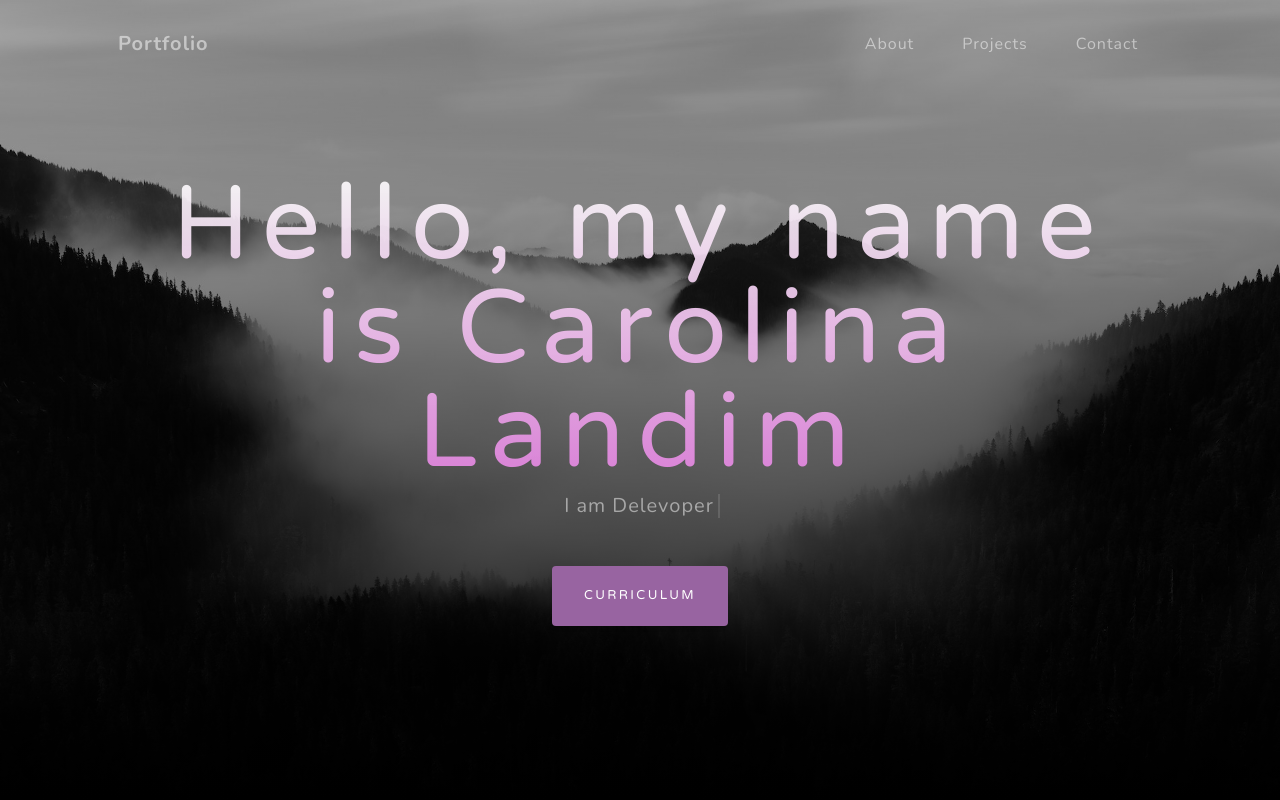
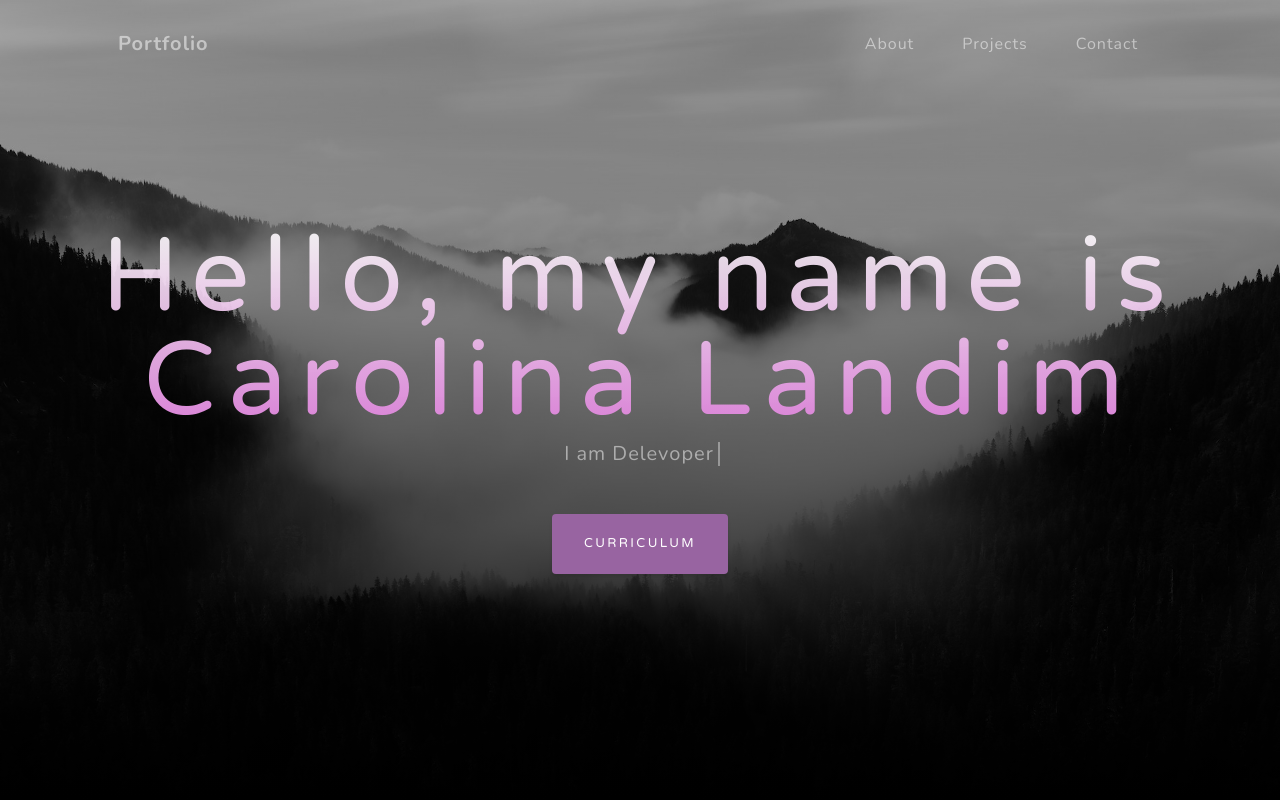
Before and after one commit to Carolina995/Carolina-Portfolio, a plain HTML site: page index.html in a window 1280 px wide. Shown: the top 800 px of the page. Drawn offline with nearby package versions, Linux system fonts and the light colour scheme.

Commit message:
Changed background, first text space and about

```diff
--- a/index.html
+++ b/index.html
@@ -15,7 +15,7 @@
         <!-- Core theme CSS (includes Bootstrap)-->
         <link href="css/styles.css" rel="stylesheet" />
     </head>
-    <body id="page-top">
+    <body id="page-top" background="carollaptop.png">
         <!-- Navigation-->
         <nav class="navbar navbar-expand-lg navbar-light fixed-top" id="mainNav">
             <div class="container px-4 px-lg-5">
@@ -35,10 +35,10 @@
         </nav>
         <!-- Masthead-->
         <header class="masthead">
-            <div class="container px-4 px-lg-5 d-flex h-100 align-items-center justify-content-center">
+            <div class="container px-4 px-lg-20 d-flex h-100 align-items-center justify-content-center">
                 <div class="d-flex justify-content-center">
                     <div class="text-center">
-                        <h1 class="mx-auto my-0 text">Hello, my name is Carolina Landim</h1>
+                        <h1 class="mx-auto text text-name">Hello, my name is Carolina Landim</h1>
                         <h2 class="typing line typing-animation text-white-50 mx-auto mt-2 mb-5">I am Delevoper</h2>
                         <a class="btn btn-primary" href="Curriculum for IT.pdf">Curriculum</a>
                     </div>
@@ -58,7 +58,7 @@
                         </p>
                     </div>
                 </div>
-                <img class="img-fluid col-xl-6 col-lg-1" src="carollaptop.png" alt="..." />
+
             </div>
         </section>
         <!-- Projects-->
@@ -66,7 +66,7 @@
             <div class="container px-4 px-lg-5">
                 <h2 class="text-black mb-5 text-center">PROJECTS</h2>
                 <!-- Featured Project Row-->
-                <div class="row gx-0 mb-4 mb-lg-5 align-items-center">
+                <div class="row gx-0 mb-4 mb-lg-5 align-items-center slide-project">
                     <div class="col-xl-8 col-lg-7"><img class="img-fluid mb-3 mb-lg-0" src="WIKILINA-Picture.png" alt="..." /></div>
                     <div class="col-xl-4 col-lg-5">
                         <div class="featured-text text-center text-lg-left ">
```
